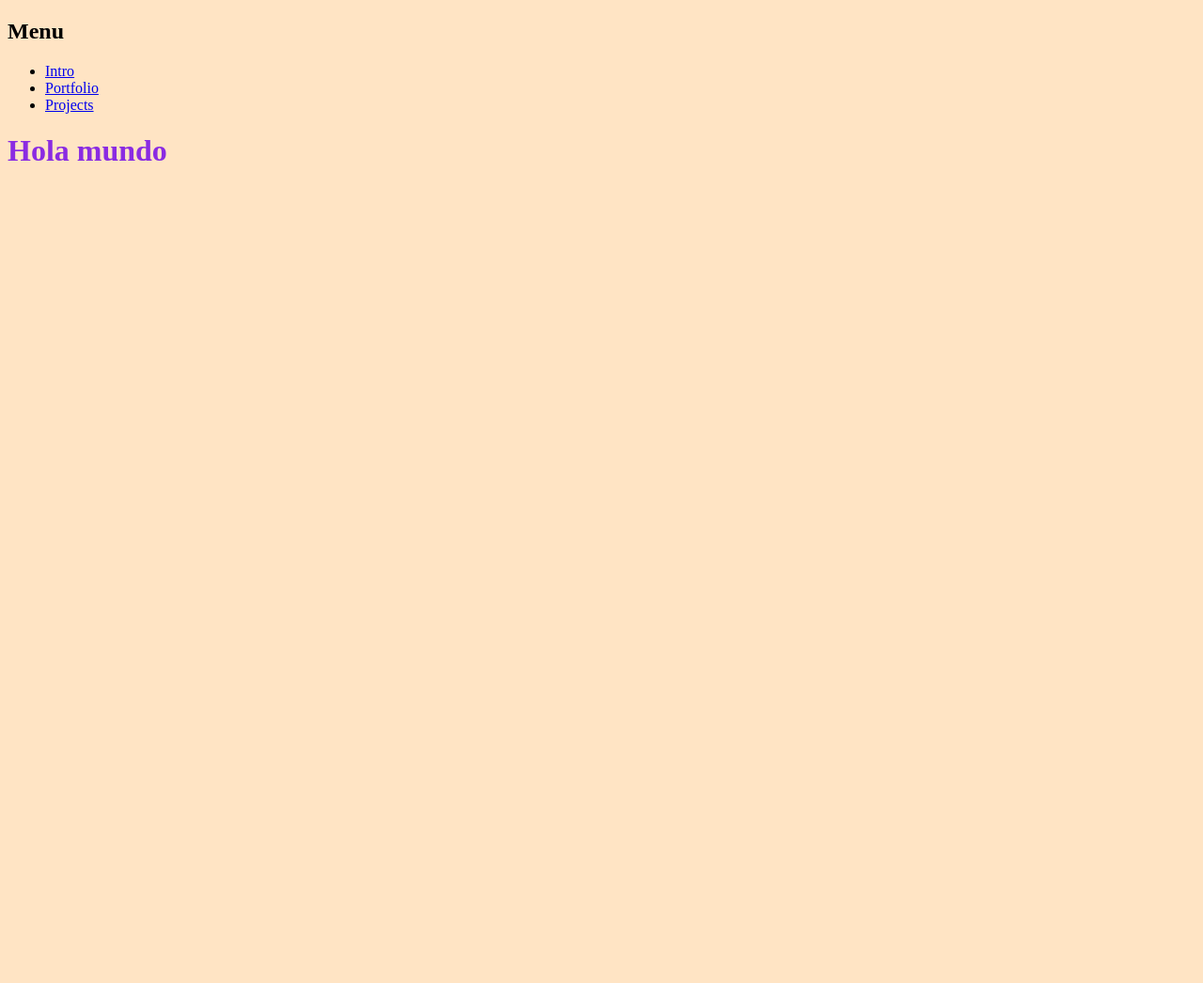
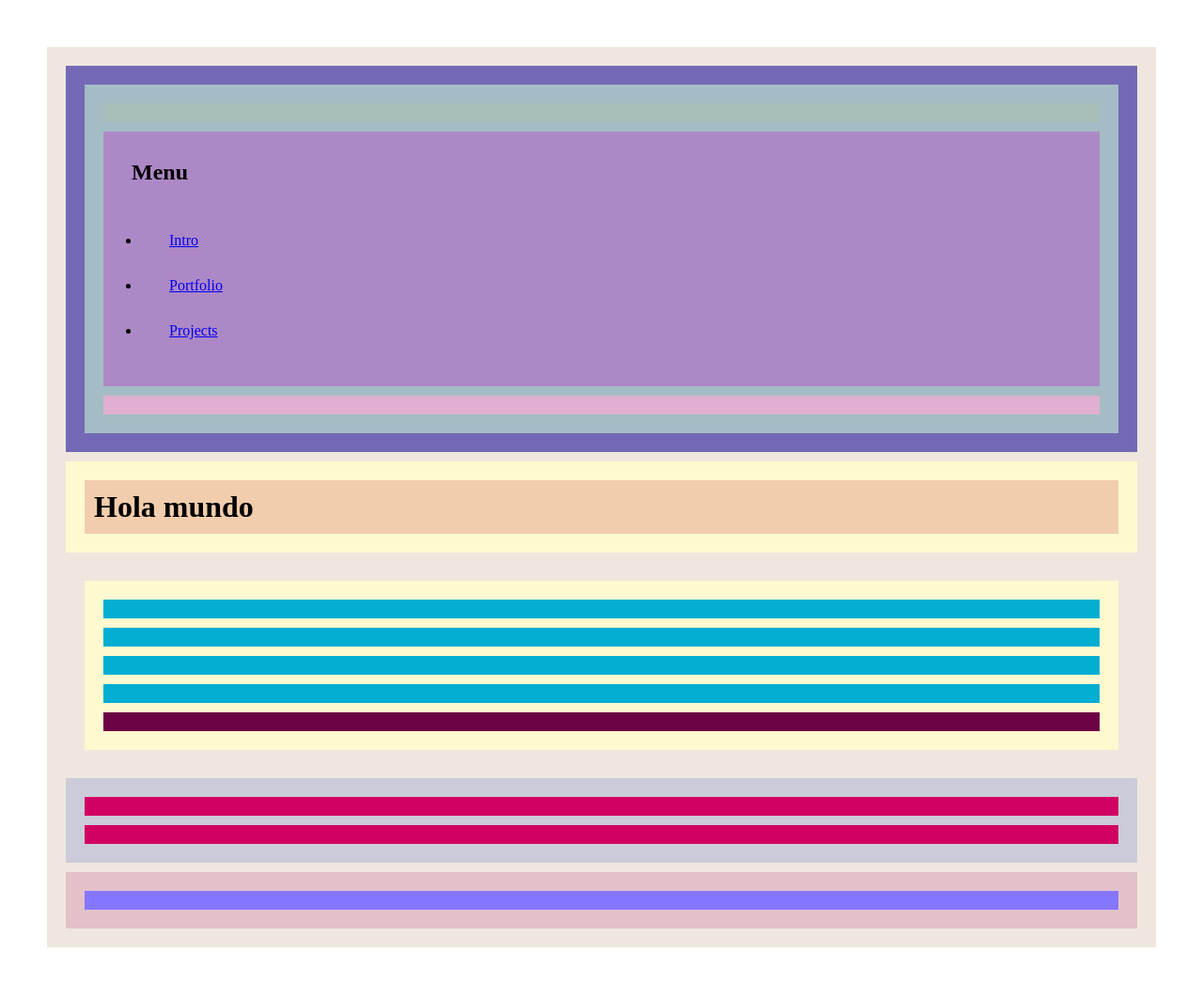
Before and after one commit to Myrella-developer/temaUno, a plain HTML site: page nivell1/index.html in a window 1280 px wide. Shown: the whole page at 94% size. Before the commit the page ends 800 px from the top, so only its background shows below. Drawn offline with Linux system fonts and the light colour scheme.

Commit message:
agregando estilos

```diff
--- a/nivell1/css/style.css
+++ b/nivell1/css/style.css
@@ -1,7 +1,55 @@
-h1 {
-    color: blueviolet;
+* {
+    margin: 10px;
+    padding: 10px;
+    box-sizing: border-box;
 }
+.wrap {
+    background: #ae855733;
+}
+    .header {
+    background: #7469B6;
+    }
+        .menu {
+            background: #a4bcc5;
+        }
+            .logo {
+                background: #b8c38633;
+            }
+            .nav {
+                background: #AD88C6;
+            }
+            .social {
+                background: #E1AFD1;
+            }
+    .main {
+        background: #FFF9D0;
+    }
+        h1 {
+            background: #bb222233;
+        }
 
-body {
-    background-color: bisque;
-}
+    .section {
+    background: #69191933;
+    }
+        .articles {
+            background: #FFF9D0;
+        }
+            .article {
+                background: #03AED2;
+            }
+            .navigation {
+                background: #6C0345;
+            }
+    .aside {
+        background: #cccbda;
+    }
+        .public {
+            background: #D20062;
+        }
+
+    .footer {
+    background: #ae287933;
+    }
+        .foot{
+            background: #8576FF;
+        }
--- a/nivell1/index.html
+++ b/nivell1/index.html
@@ -27,15 +27,17 @@
             <h1>Hola mundo</h1>
         </div>
         <section>
-            <article></article>
-            <article></article>
-            <article></article>
-            <article></article>
-            <nav class="navegation"></nav>
+            <div class="articles">
+                <article class="article"></article>
+                <article class="article"></article>
+                <article class="article"></article>
+                <article class="article"></article>
+                <nav class="navigation"></nav>
+            </div>
         </section>
         <aside class="aside">
-            <div class="publi"></div>
-            <div class="publi"></div>
+            <div class="public"></div>
+            <div class="public"></div>
         </aside>
         <footer class="footer">
             <nav class="foot"></nav>
```
